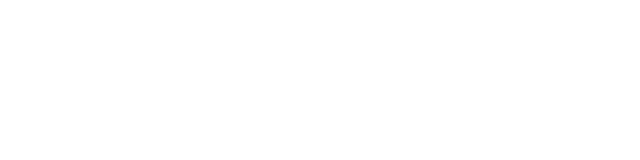
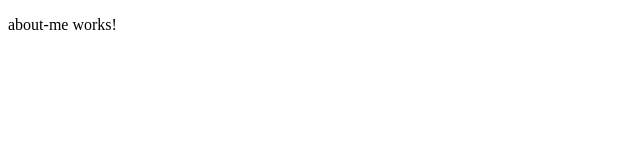
Before and after one commit to Easy1089/Proyecto-Final-ISPC-G1-V2, an Angular app in the folder Front-end/Template/: page /about-me in a window 1280 px wide. Before the commit this address led to /. Shown: the top 160 px of the page, without its empty margins (0-640 px from the left). Built offline with nearby package versions, Linux system fonts and the light colour scheme.

Commit message:
Creación de componente About-Me

```diff
--- a/Front-end/Template/src/app/app-routing.module.ts
+++ b/Front-end/Template/src/app/app-routing.module.ts
@@ -9,6 +9,7 @@
 import { CarritoComponent } from './components/carrito/carrito.component';
 import { DescProductoComponent } from './components/desc-producto/desc-producto.component';
 import { ContactoComponent } from './components/contacto/contacto.component';
+import { AboutMeComponent } from './components/about-me/about-me.component';
 
 const routes: Routes = [
   {path:'',component: HomeComponent},
@@ -20,7 +21,8 @@
   {path:'checkout',component: CarritoComponent},
   {path:'checkout',component: CarritoComponent},
   {path:'descripcionproducto',component: DescProductoComponent},
-  {path:'contacto',component: ContactoComponent}
+  {path:'contacto',component: ContactoComponent},
+  {path:'about-me',component: AboutMeComponent}
 ];
 
 @NgModule({
--- a/Front-end/Template/src/app/app.module.ts
+++ b/Front-end/Template/src/app/app.module.ts
@@ -13,6 +13,7 @@
 import { CarritoComponent } from './components/carrito/carrito.component';
 import { DescProductoComponent } from './components/desc-producto/desc-producto.component';
 import { ContactoComponent } from './components/contacto/contacto.component';
+import { AboutMeComponent } from './components/about-me/about-me.component';
 
 @NgModule({
   declarations: [
@@ -26,7 +27,8 @@
     NavbarComponent,
     CarritoComponent,
     DescProductoComponent,
-    ContactoComponent
+    ContactoComponent,
+    AboutMeComponent
   ],
   imports: [
     BrowserModule,
--- /dev/null
+++ b/Front-end/Template/src/app/components/about-me/about-me.component.html
@@ -0,0 +1 @@
+<p>about-me works!</p>
--- /dev/null
+++ b/Front-end/Template/src/app/components/about-me/about-me.component.ts
@@ -0,0 +1,15 @@
+import { Component, OnInit } from '@angular/core';
+
+@Component({
+  selector: 'app-about-me',
+  templateUrl: './about-me.component.html',
+  styleUrls: ['./about-me.component.css']
+})
+export class AboutMeComponent implements OnInit {
+
+  constructor() { }
+
+  ngOnInit(): void {
+  }
+
+}
```
Also changed, not shown: Front-end/Template/src/app/components/about-me/about-me.component.css (added).
